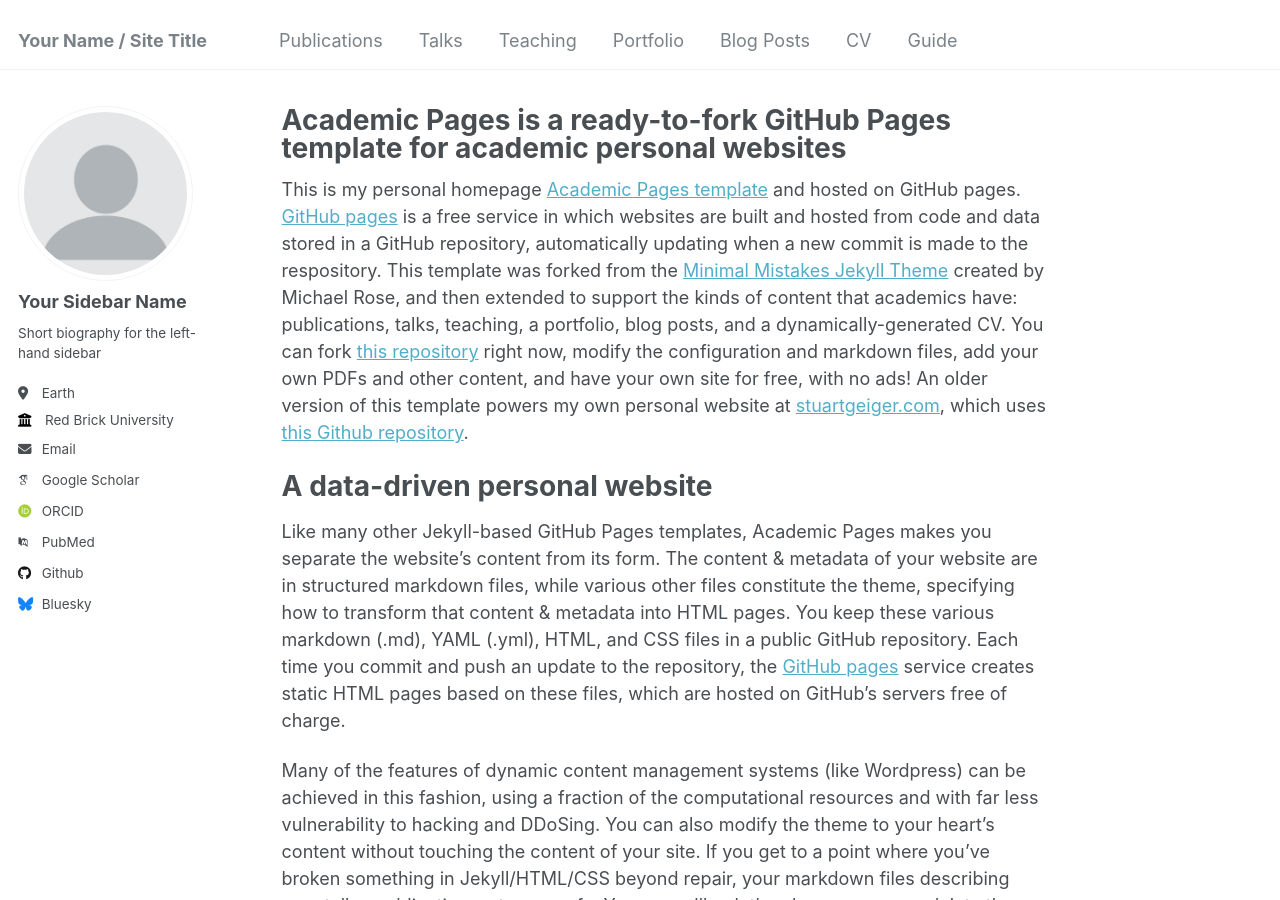
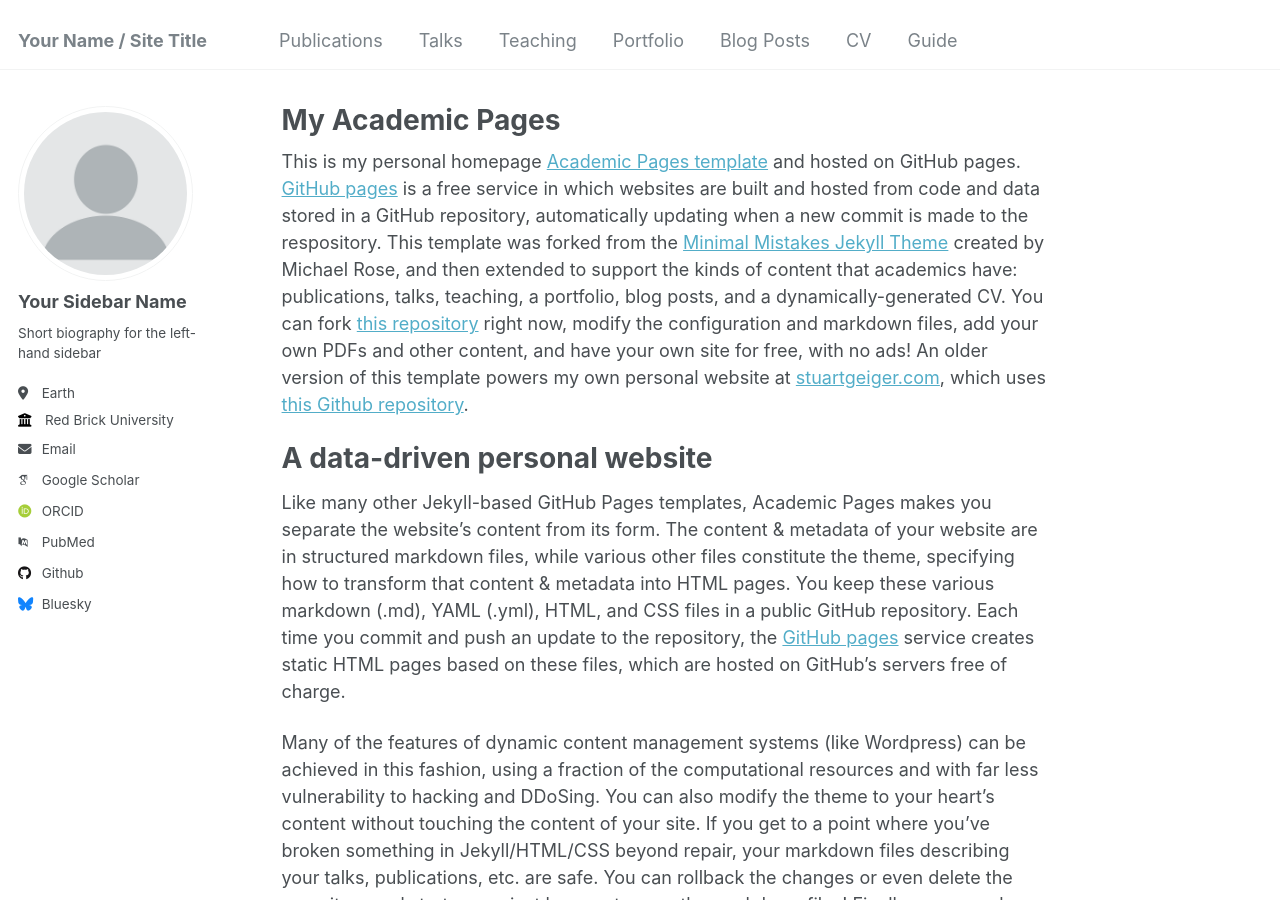
Before and after one commit to yangyu21/yangyu21.github.io, a Jekyll site: the page built from _pages/about.md, in a window 1280 px wide and 900 px high. Built offline with Jekyll 4.4.1, drawn with Linux system fonts in a browser that asks for light colours; some web fonts are replaced.

Commit message:
Update about.md

```diff
--- a/_pages/about.md
+++ b/_pages/about.md
@@ -1,6 +1,6 @@
 ---
 permalink: /
-title: "Academic Pages is a ready-to-fork GitHub Pages template for academic personal websites"
+title: "My Academic Pages"
 author_profile: true
 redirect_from:
   - /about/
```
